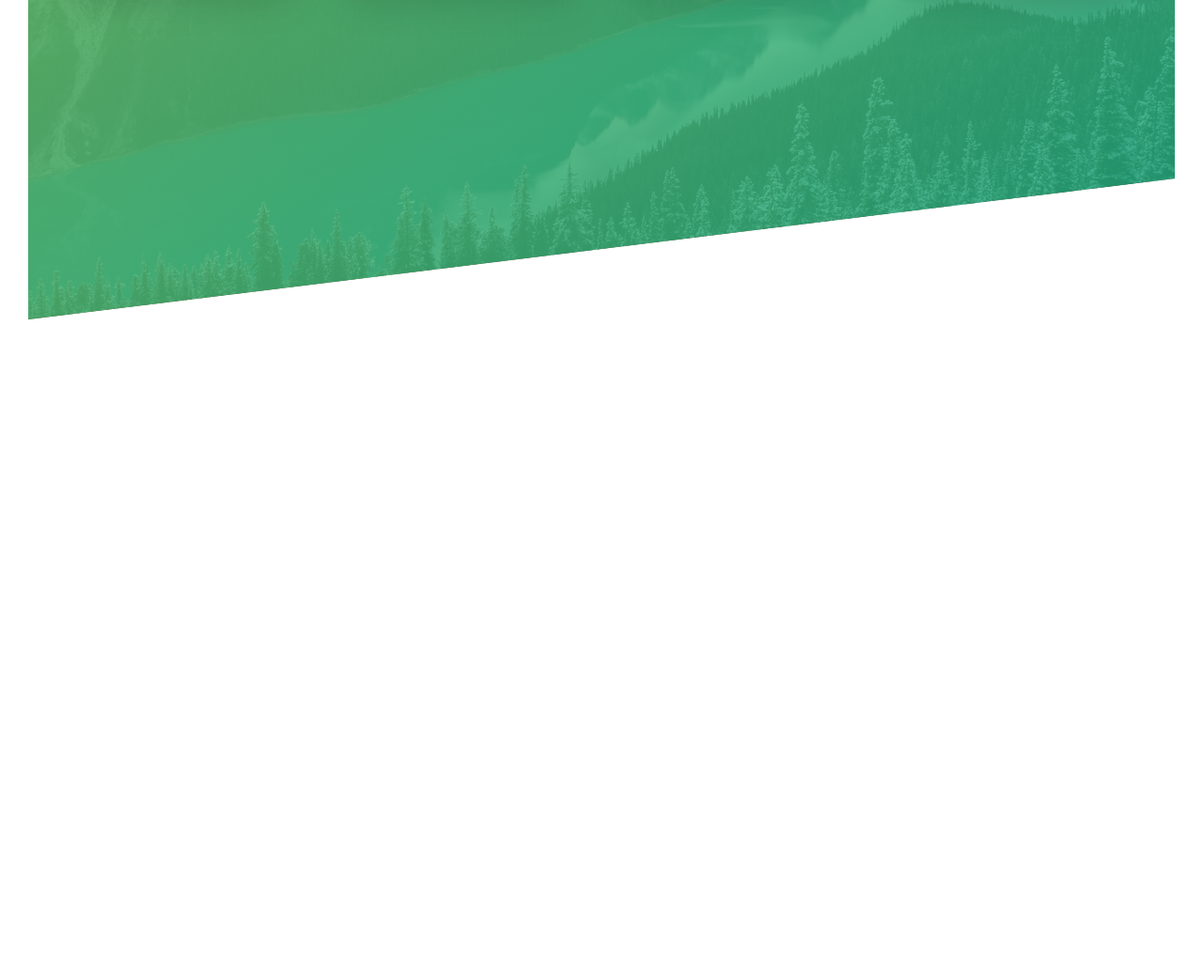
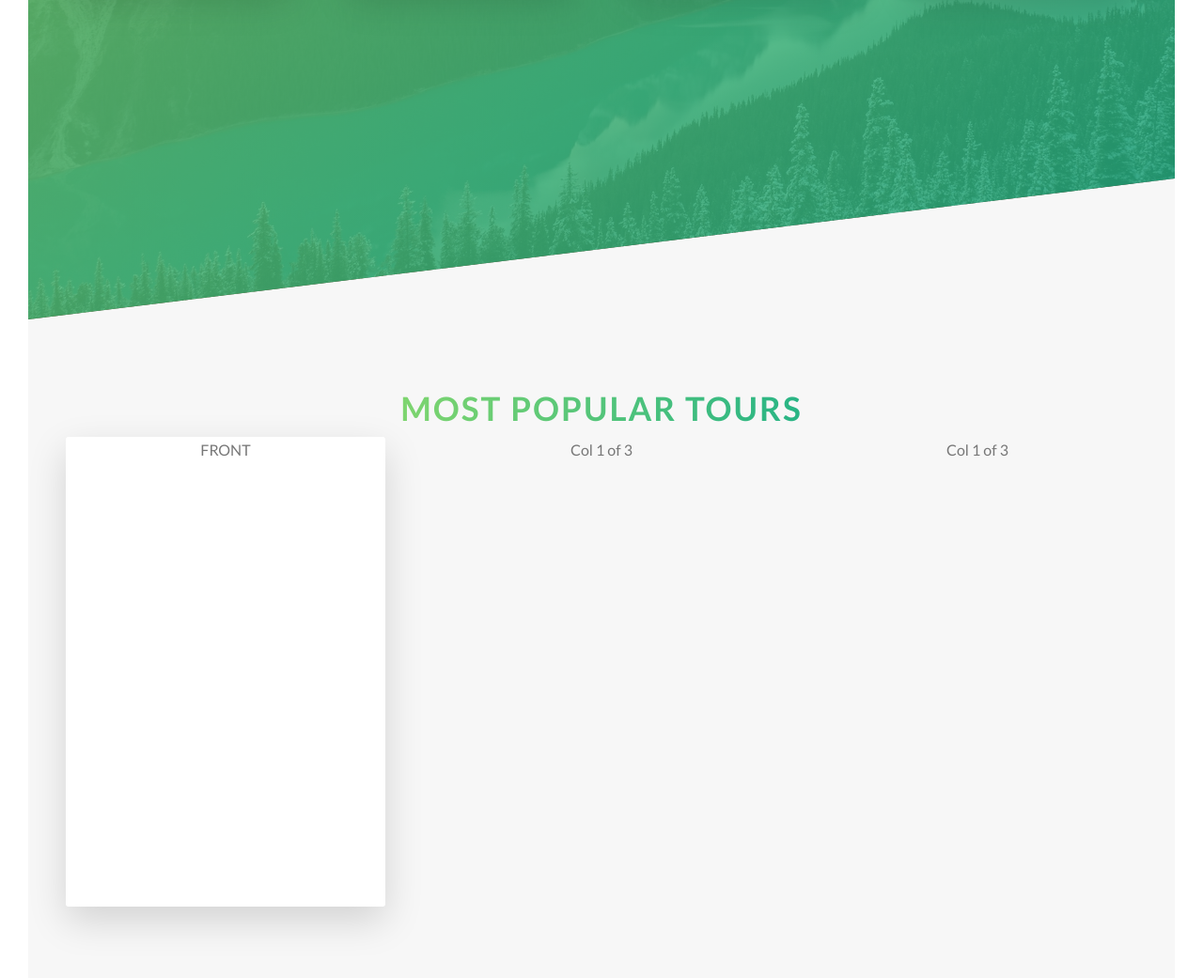
Before and after one commit to kiethohoai/1-natours, a website: page index.html in a window 1280 px wide. Shown: the part 2082-3123 px from the top of the page at 94% size. Before the commit the page ends 2422 px from the top, so only its background shows below. Drawn offline with Linux system fonts and the light colour scheme.

Commit message:
010 Building the Tours Section - Part 1

```diff
--- a/index.html
+++ b/index.html
@@ -141,6 +141,27 @@
           </div>
         </div>
       </section>
+
+      <!-- TODO Tours -->
+      <section class="section-tours">
+        <div class="u-center-text u-margin-bottom-big">
+          <h2 class="heading-secondary">Most popular tours</h2>
+
+          <div class="row">
+            <div class="col-1-of-3">
+              <div class="card">
+                <div class="card__side card__side--front">FRONT</div>
+                <div class="card__side card__side--back card__side--back-1">
+                  BACK
+                </div>
+              </div>
+            </div>
+
+            <div class="col-1-of-3">Col 1 of 3</div>
+            <div class="col-1-of-3">Col 1 of 3</div>
+          </div>
+        </div>
+      </section>
     </main>
 
     <!-- GRID
--- a/sass/abstracts/_variables.scss
+++ b/sass/abstracts/_variables.scss
@@ -1,7 +1,14 @@
 // TODO COLORS
 $color-primary: #55c57a;
+
 $color-primary-light: #7ed56f;
 $color-primary-dark: #28b485;
+
+$color-secondary-light: #ffb900;
+$color-secondary-dark: #ff7730;
+
+$color-tertiary-light: #2998ff;
+$color-tertiary-dark: #5643fa;
 
 $color-grey-light-1: #f7f7f7;
 $color-gray-dark: #777;
--- /dev/null
+++ b/sass/components/_card.scss
@@ -0,0 +1,38 @@
+.card {
+  perspective: 150rem;
+  -moz-perspective: 150rem;
+  position: relative;
+  height: 50rem;
+
+  &__side {
+    height: 50rem;
+    transition: all 1.5s ease;
+    position: absolute;
+    top: 0;
+    left: 0;
+    width: 100%;
+    backface-visibility: hidden;
+    border-radius: 3px;
+    box-shadow: 0 1.5rem 4rem rgba($color-black, .15);
+
+    &--front {
+      background-color: $color-white;
+    }
+
+    &--back {
+      transform: rotateY(180deg);
+
+      &-1 {
+        background: linear-gradient(to right bottom, $color-secondary-light, $color-secondary-dark);
+      }
+    }
+  }
+
+  &:hover &__side--front {
+    transform: rotateY(180deg);
+  }
+
+  &:hover &__side--back {
+    transform: rotateY(0);
+  }
+}
--- a/sass/main.scss
+++ b/sass/main.scss
@@ -10,6 +10,7 @@
 @import "components/button";
 @import "components/composition";
 @import "components/feature-box";
+@import "components/card";
 
 @import "layout/header";
 @import "layout/grid";
--- a/sass/pages/_home.scss
+++ b/sass/pages/_home.scss
@@ -18,3 +18,9 @@
     transform: skewY(7deg);
   }
 }
+
+.section-tours {
+  background-color: $color-grey-light-1;
+  padding: 25rem 0 50rem 0;
+  margin-top: -11rem;
+}
```
Also changed, not shown: README.MD, css/main.css, 1 other file.
